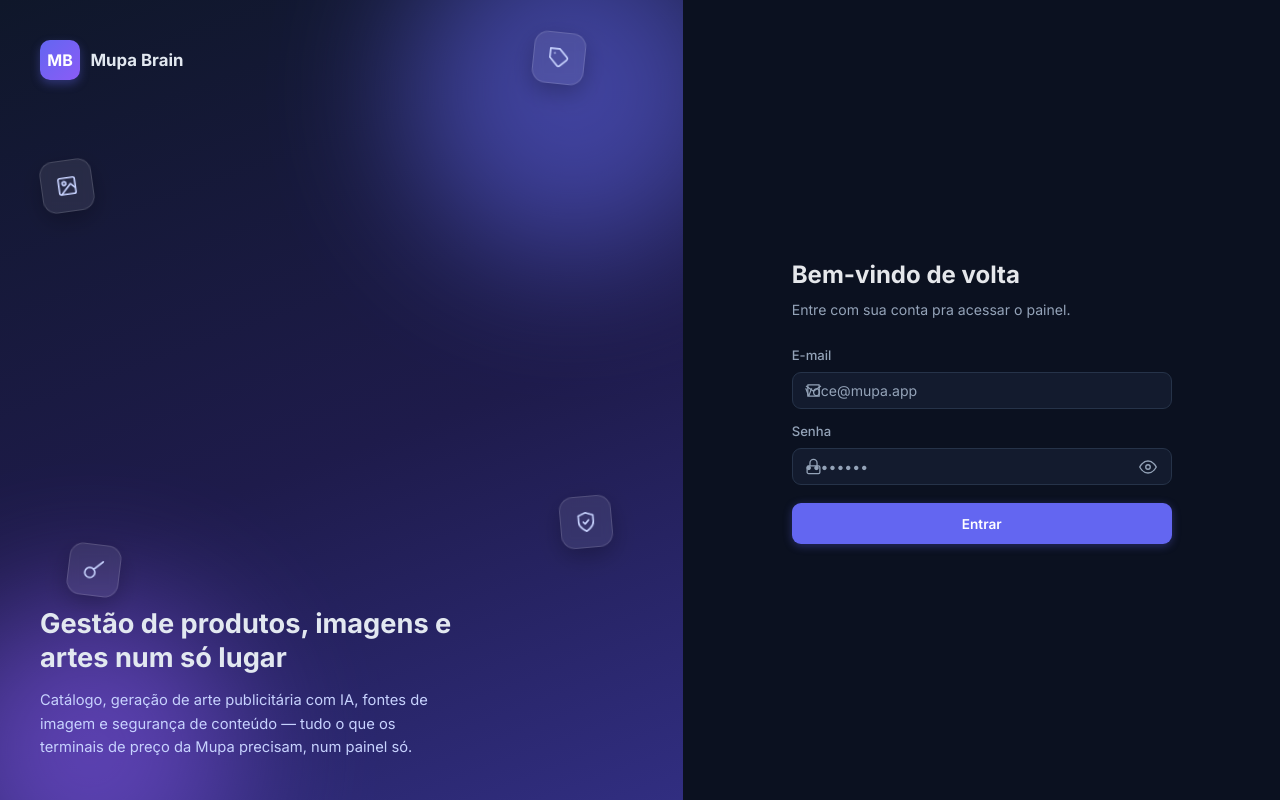
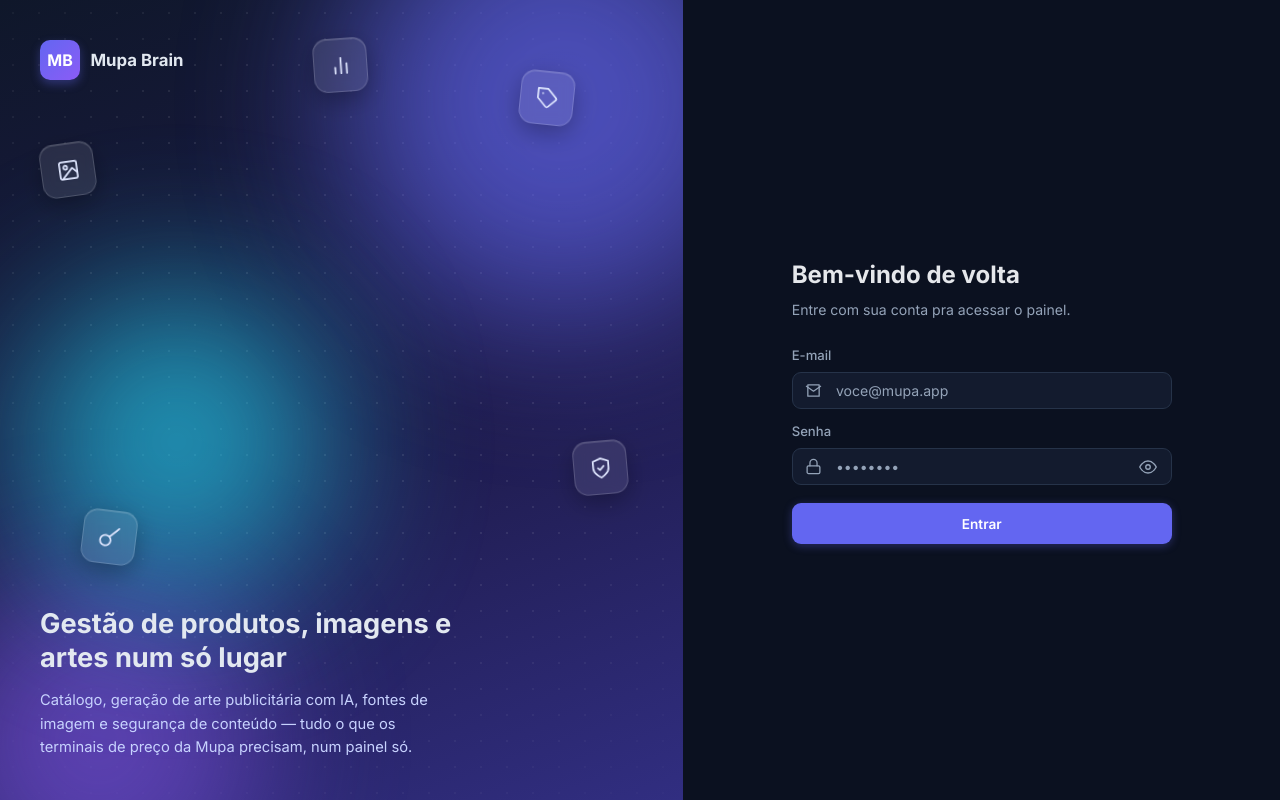
Before and after one commit to antunes1011183/produtos-imgs, a Flask app: page /configuracoes in a window 1280 px wide. Run offline with Flask 3, Linux system fonts and the light colour scheme.

Commit message:
Corrige icone sobrepondo texto no login + enriquece vitrine + adiciona animacoes
Bug real reportado pelo usuario com print: icone do campo ficava por cima do
texto digitado. Causa: empate de especificidade CSS entre duas regras de
padding-left, a generica (que vinha depois no arquivo) vencia e resetava o
espaco reservado pro icone. Corrigido com seletor mais especifico, sem
!important.

Vitrine lateral ganhou um 3o glow (ciano), textura de pontos sutil e um 5o
cartao flutuante -- pedido do usuario ("melhore a imagem da lateral").
Animacoes adicionadas: fade+slide-up escalonado na entrada, pulso lento nos
glows, balanco fora de sincronia nos cartoes flutuantes.

Co-Authored-By: Claude Sonnet 5 <noreply@anthropic.com>

```diff
--- a/templates/configuracoes.html
+++ b/templates/configuracoes.html
@@ -292,14 +292,31 @@
             background: linear-gradient(160deg, var(--sidebar-bg) 0%, #1e1b4b 55%, #312e81 100%);
             color: #e2e8f0;
         }
+        /* Textura sutil de pontos (grid tipo "constelação"/blueprint, comum em painel escuro de
+           produto dev-tool) — puro CSS via gradiente radial repetido, dá profundidade sem pesar
+           a página com uma imagem. Fica por baixo do gradiente de manchas de luz (z-index 0). */
+        .login-showcase::before {
+            content: '';
+            position: absolute; inset: 0;
+            background-image: radial-gradient(rgba(255,255,255,0.09) 1px, transparent 1px);
+            background-size: 26px 26px;
+            mask-image: radial-gradient(ellipse 90% 80% at 50% 40%, #000 40%, transparent 100%);
+            -webkit-mask-image: radial-gradient(ellipse 90% 80% at 50% 40%, #000 40%, transparent 100%);
+        }
         /* Manchas de luz desfocadas, decoração comum em painéis de onboarding escuros (mesma
            família visual do "glassmorphism" que apareceu nas referências anteriores do usuário)
-           — puro CSS, sem nenhuma imagem pra carregar. */
-        .login-showcase-glow { position: absolute; border-radius: 50%; filter: blur(70px); opacity: 0.55; pointer-events: none; }
-        .login-showcase-glow-1 { width: 340px; height: 340px; background: #6366f1; top: -80px; right: -60px; }
-        .login-showcase-glow-2 { width: 300px; height: 300px; background: #8b5cf6; bottom: -100px; left: -60px; }
-        .login-showcase-brand { position: relative; display: flex; align-items: center; gap: 0.65rem; font-weight: 700; font-size: 1.05rem; z-index: 1; }
-        .login-showcase-copy { position: relative; max-width: 420px; z-index: 1; }
+           — puro CSS, sem nenhuma imagem pra carregar. Pulso bem lento/sutil (18s) só pra não
+           ficar uma imagem 100% estática — "adicionar animações", pedido do usuário. */
+        .login-showcase-glow { position: absolute; border-radius: 50%; filter: blur(70px); opacity: 0.55; pointer-events: none; animation: glowPulse 18s ease-in-out infinite; }
+        .login-showcase-glow-1 { width: 380px; height: 380px; background: #6366f1; top: -100px; right: -80px; }
+        .login-showcase-glow-2 { width: 320px; height: 320px; background: #8b5cf6; bottom: -100px; left: -60px; animation-delay: -9s; }
+        .login-showcase-glow-3 { width: 260px; height: 260px; background: #22d3ee; top: 38%; left: 8%; opacity: 0.22; animation-delay: -4.5s; }
+        @keyframes glowPulse {
+            0%, 100% { transform: scale(1) translate(0, 0); opacity: 0.5; }
+            50% { transform: scale(1.18) translate(-3%, 3%); opacity: 0.72; }
+        }
+        .login-showcase-brand { position: relative; display: flex; align-items: center; gap: 0.65rem; font-weight: 700; font-size: 1.05rem; z-index: 1; animation: loginFadeUp 0.6s var(--ease) both; }
+        .login-showcase-copy { position: relative; max-width: 420px; z-index: 1; animation: loginFadeUp 0.6s var(--ease) both; animation-delay: 0.08s; }
         .login-showcase-copy h2 { font-size: 1.7rem; line-height: 1.25; margin: 0 0 0.9rem; font-weight: 700; }
         .login-showcase-copy p { font-size: 0.92rem; line-height: 1.6; color: #c7d2fe; margin: 0; }
         /* position:absolute;inset:0 (preenche o painel inteiro) é o que faz os `top`/`left` em
@@ -311,28 +328,50 @@
         .login-showcase-cards { position: absolute; inset: 0; z-index: 1; pointer-events: none; }
         /* Cartões flutuantes com ícone, posicionados via custom properties (--x/--y/--r) direto
            no HTML — mesmo espírito da colagem de ícones (cadeado/chave/escudo/documento) da
-           referência, usando os ícones que o próprio painel já usa em vez de ilustração nova. */
+           referência, usando os ícones que o próprio painel já usa em vez de ilustração nova.
+           Cada um baloiça devagar e fora de sincronia (--delay/--dur próprios por card, também
+           via custom property no HTML) — sutil, não é pra chamar mais atenção que o formulário. */
         .login-float-card {
             position: absolute; left: var(--x); top: var(--y);
-            width: 52px; height: 52px; border-radius: 14px;
-            background: rgba(255,255,255,0.08);
-            border: 1px solid rgba(255,255,255,0.14);
-            backdrop-filter: blur(6px);
+            width: 54px; height: 54px; border-radius: 14px;
+            background: rgba(255,255,255,0.09);
+            border: 1px solid rgba(255,255,255,0.16);
+            backdrop-filter: blur(8px);
             display: flex; align-items: center; justify-content: center;
-            color: #c7d2fe;
-            box-shadow: 0 8px 24px rgba(0,0,0,0.25);
-            transform: rotate(var(--r));
-        }
-        .login-float-card svg { width: 22px; height: 22px; }
+            color: #e0e7ff;
+            box-shadow: 0 8px 24px rgba(0,0,0,0.28), inset 0 1px 0 rgba(255,255,255,0.12);
+            animation: loginFloat var(--dur, 7s) ease-in-out infinite, loginCardIn 0.6s var(--ease) both;
+            animation-delay: var(--delay, 0s), calc(0.2s + var(--delay, 0s));
+        }
+        .login-float-card svg { width: 23px; height: 23px; }
+        @keyframes loginFloat {
+            0%, 100% { transform: rotate(var(--r)) translateY(0); }
+            50% { transform: rotate(var(--r)) translateY(-10px); }
+        }
+        @keyframes loginCardIn {
+            from { opacity: 0; transform: rotate(var(--r)) scale(0.6); }
+            to { opacity: 1; }
+        }
+        @keyframes loginFadeUp {
+            from { opacity: 0; transform: translateY(14px); }
+            to { opacity: 1; transform: translateY(0); }
+        }
         .login-form-col { flex: 1; display: flex; align-items: center; justify-content: center; padding: 2rem 1.5rem; }
-        .login-form-inner { width: 100%; max-width: 380px; }
+        .login-form-inner { width: 100%; max-width: 380px; animation: loginFadeUp 0.6s var(--ease) both; animation-delay: 0.12s; }
         .login-form-brand { display: none; align-items: center; gap: 0.65rem; margin-bottom: 1.75rem; }
         .login-form-title { font-size: 1.5rem; font-weight: 700; margin: 0 0 0.35rem; }
         .login-form-subtitle { color: var(--muted); font-size: 0.88rem; margin: 0 0 1.5rem; }
         /* Campo com ícone à esquerda (e-mail/senha) — mesmo padrão de input já usado no resto do
-           painel, só com padding extra pra abrir espaço pro ícone posicionado em absolute. */
+           painel, só com padding extra pra abrir espaço pro ícone posicionado em absolute.
+           Bug real (reportado pelo usuário, ícone sobrepondo o texto digitado): a regra genérica
+           de input (`input[type=...] { padding: 0.55rem 0.75rem; ... }`, mais abaixo no arquivo)
+           tem a MESMA especificidade CSS que `.input-icon-wrap input` (uma classe + um tipo, dos
+           dois lados) — em empate de especificidade quem vem DEPOIS no arquivo vence, e aquela
+           regra genérica vinha depois, resetando `padding-left` de volta pro valor padrão sem
+           espaço pro ícone. Corrigido com um seletor mais específico (`.login-screen` na frente),
+           não com `!important` — evita o mesmo problema se mais alguma regra for adicionada depois. */
         .input-icon-wrap { position: relative; display: flex; align-items: center; }
-        .input-icon-wrap input { width: 100%; padding-left: 2.6rem; }
+        .login-screen .input-icon-wrap input { width: 100%; padding-left: 2.7rem; }
         .input-icon { position: absolute; left: 0.85rem; width: 17px; height: 17px; color: var(--muted); pointer-events: none; }
         .password-toggle {
             position: absolute; right: 0.6rem;
@@ -816,6 +855,7 @@
     <div class="login-showcase">
         <div class="login-showcase-glow login-showcase-glow-1"></div>
         <div class="login-showcase-glow login-showcase-glow-2"></div>
+        <div class="login-showcase-glow login-showcase-glow-3"></div>
         <div class="login-showcase-brand">
             <div class="brand-mark" style="width:40px; height:40px; font-size:1rem;">MB</div>
             <span>Mupa Brain</span>
@@ -824,18 +864,23 @@
             <h2>Gestão de produtos, imagens e artes num só lugar</h2>
             <p>Catálogo, geração de arte publicitária com IA, fontes de imagem e segurança de conteúdo — tudo o que os terminais de preço da Mupa precisam, num painel só.</p>
         </div>
+        <!-- Cada cartão com --dur/--delay próprios (bem espalhados, 6.5-8.5s / 0 a -5s) pra
+             balançar fora de sincronia um do outro — uma colagem "viva" sem virar zoeira visual. -->
         <div class="login-showcase-cards" aria-hidden="true">
-            <div class="login-float-card" style="--x:6%; --y:20%; --r:-8deg;">
+            <div class="login-float-card" style="--x:6%; --y:18%; --r:-8deg; --dur:7.5s; --delay:0s;">
                 <svg viewBox="0 0 24 24" fill="none" stroke="currentColor" stroke-width="1.8" stroke-linecap="round" stroke-linejoin="round"><rect x="3" y="3" width="18" height="18" rx="2"/><circle cx="9" cy="9" r="2"/><path d="m21 15-5-5L5 21"/></svg>
             </div>
-            <div class="login-float-card" style="--x:78%; --y:4%; --r:6deg;">
+            <div class="login-float-card" style="--x:76%; --y:10%; --r:6deg; --dur:6.5s; --delay:-2.5s;">
                 <svg viewBox="0 0 24 24" fill="none" stroke="currentColor" stroke-width="1.8" stroke-linecap="round" stroke-linejoin="round"><path d="M20.59 13.41 13.42 20.6a2 2 0 0 1-2.83 0L2 12V2h10l8.59 8.59a2 2 0 0 1 0 2.82z"/><line x1="7" y1="7" x2="7.01" y2="7"/></svg>
             </div>
-            <div class="login-float-card" style="--x:82%; --y:62%; --r:-5deg;">
+            <div class="login-float-card" style="--x:84%; --y:56%; --r:-5deg; --dur:8s; --delay:-4s;">
                 <svg viewBox="0 0 24 24" fill="none" stroke="currentColor" stroke-width="1.8" stroke-linecap="round" stroke-linejoin="round"><path d="M12 22s8-4 8-10V5l-8-3-8 3v7c0 6 8 10 8 10z"/><polyline points="9 12 11 14 15 10"/></svg>
             </div>
-            <div class="login-float-card" style="--x:10%; --y:68%; --r:7deg;">
+            <div class="login-float-card" style="--x:12%; --y:64%; --r:7deg; --dur:7s; --delay:-1.5s;">
                 <svg viewBox="0 0 24 24" fill="none" stroke="currentColor" stroke-width="1.8" stroke-linecap="round" stroke-linejoin="round"><path d="M21 2l-3 3m-6.34 6.34a5.5 5.5 0 1 1-7.78 7.78 5.5 5.5 0 0 1 7.78-7.78zm0 0L15.5 7.5M19 4l-3.5 3.5"/></svg>
+            </div>
+            <div class="login-float-card" style="--x:46%; --y:6%; --r:-4deg; --dur:8.5s; --delay:-6s;">
+                <svg viewBox="0 0 24 24" fill="none" stroke="currentColor" stroke-width="1.8" stroke-linecap="round" stroke-linejoin="round"><line x1="18" y1="20" x2="18" y2="10"/><line x1="12" y1="20" x2="12" y2="4"/><line x1="6" y1="20" x2="6" y2="14"/></svg>
             </div>
         </div>
     </div>
```
Also changed, not shown: CLAUDE.md (+16 -0 lines).
